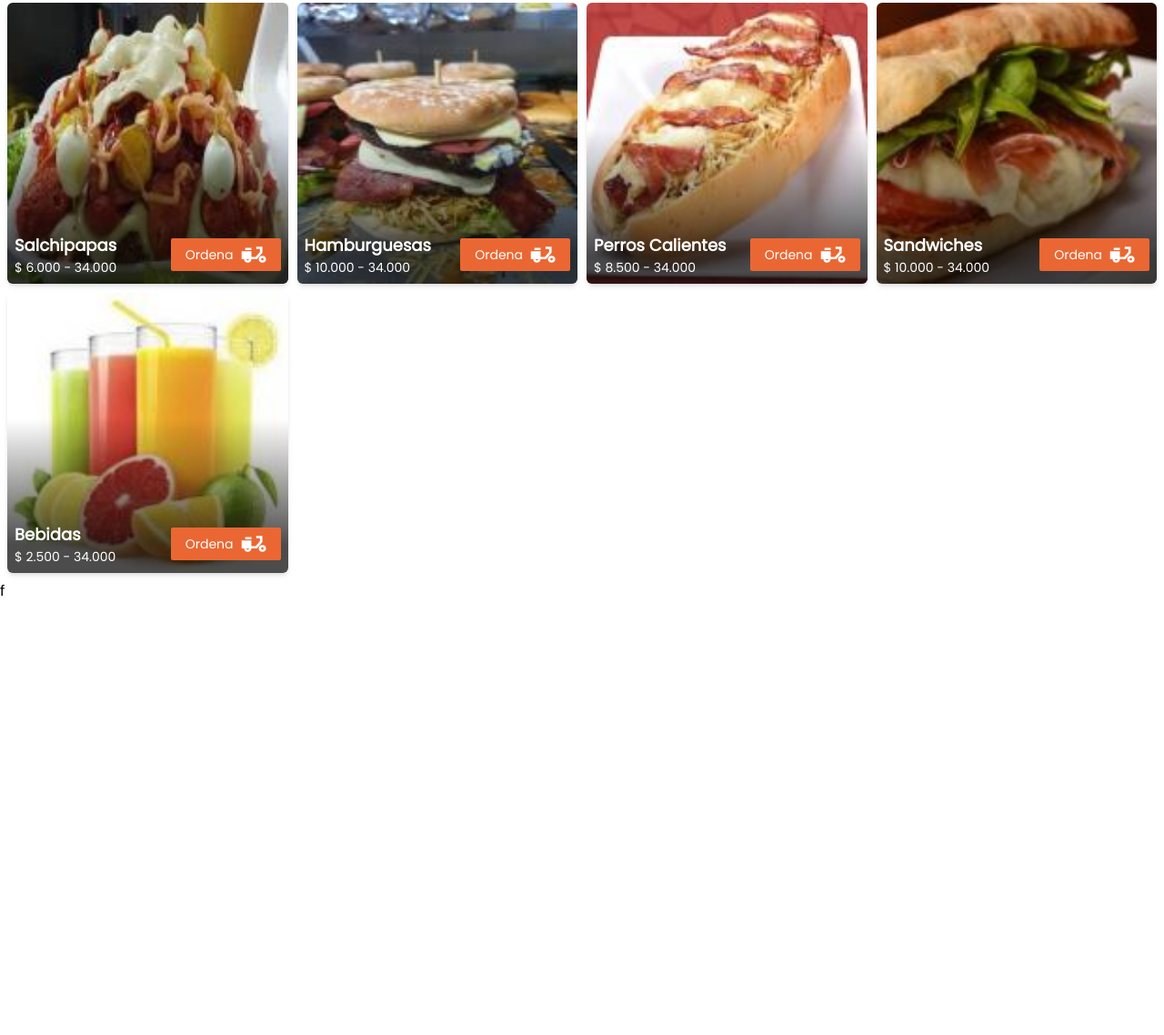
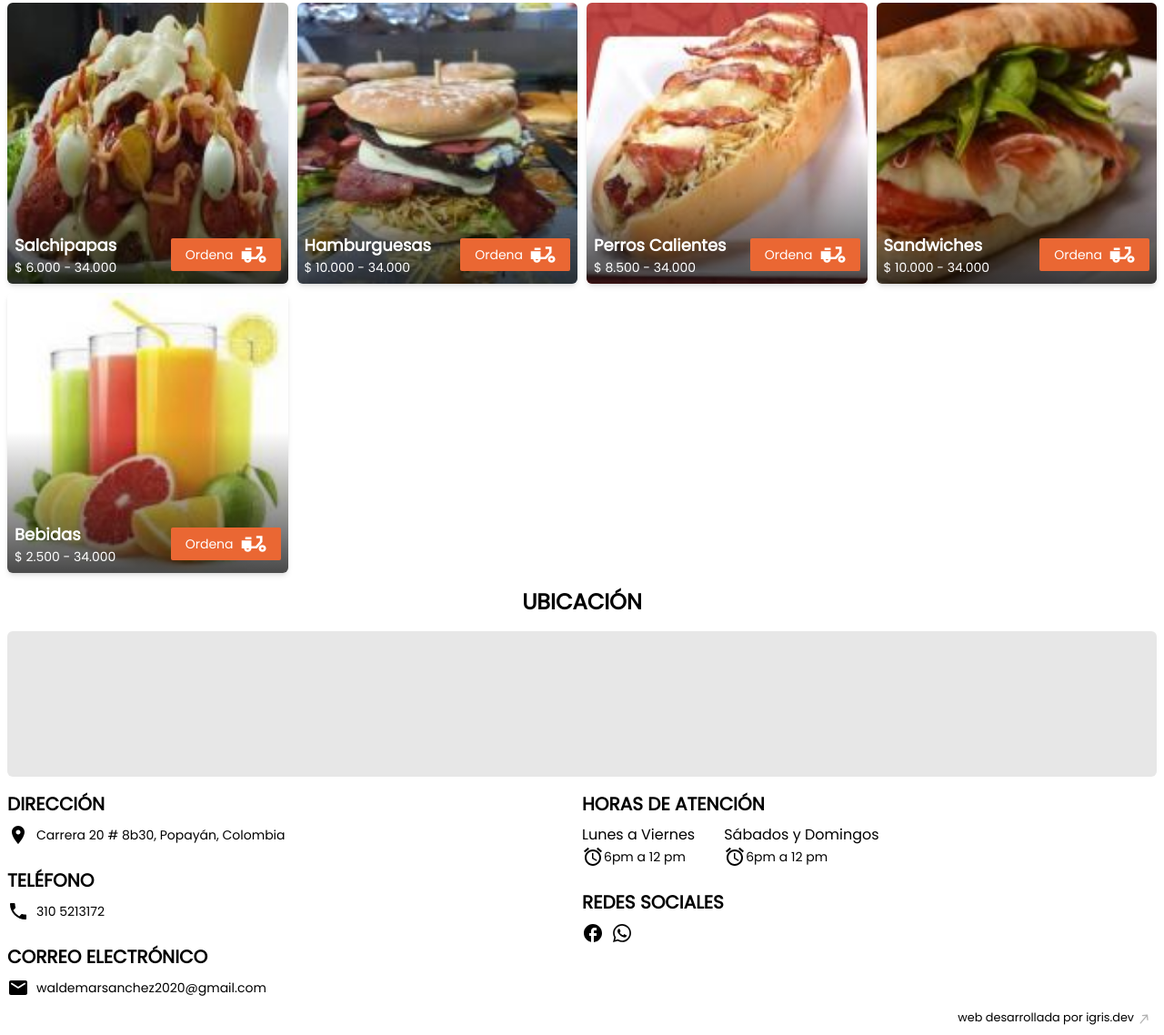
Before and after one commit to igrisdev/reservasonline, an Astro site: page / in a window 1280 px wide. Shown: the part 1866-3004 px from the top of the page at 91% size. Before the commit the page ends 2528 px from the top, so only its background shows below. Built offline with nearby package versions, Linux system fonts and the light colour scheme; Astro itself is replaced by a stand-in of ours.

Commit message:
location almost finished

```diff
--- a/src/sections/location/Location.astro
+++ b/src/sections/location/Location.astro
@@ -1,3 +1,81 @@
-<footer>
-  f
+---
+import LocationIcon from '@assets/icons/LocationIcon.astro'
+import PhoneIcon from '@assets/icons/PhoneIcon.astro'
+import EmailIcon from '@assets/icons/EmailIcon.astro'
+import ClockIcon from '@assets/icons/ClockIcon.astro'
+import WhatsAppIcon from '@assets/icons/WhatsAppIcon.astro'
+import FacebookIcon from '@assets/icons/FacebookIcon.astro'
+import RowIcon from '@assets/icons/RowIcon.astro'
+---
+
+<footer class='p-2 max-w-7xl mx-auto pb-10 relative'>
+  <a
+    href='#'
+    class='absolute bottom-2 right-4 flex items-center hover:text-local_background_quaternary'
+  >
+    <small>web desarrollada por igris.dev </small>
+    <RowIcon />
+  </a>
+  <h2 class='text-center text-2xl font-bold mb-4'>UBICACIÓN</h2>
+
+  <div>
+    <section class='h-40 bg-local_background_tertiary rounded-md mb-4'>
+    </section>
+
+    <section class='flex'>
+      <div class='flex flex-col flex-1 gap-6'>
+        <div>
+          <h3 class='text-xl font-bold mb-2'>DIRECCIÓN</h3>
+          <div class='flex items-center gap-2'>
+            <LocationIcon />
+            <p class='text-sm'>Carrera 20 # 8b30, Popayán, Colombia</p>
+          </div>
+        </div>
+        <div>
+          <h3 class='text-xl font-bold mb-2'>TELÉFONO</h3>
+          <div class='flex items-center gap-2'>
+            <PhoneIcon />
+            <p class='text-sm'>310 5213172</p>
+          </div>
+        </div>
+        <div>
+          <h3 class='text-xl font-bold mb-2'>CORREO ELECTRÓNICO</h3>
+          <div class='flex items-center gap-2'>
+            <EmailIcon />
+            <p class='text-sm'>waldemarsanchez2020@gmail.com</p>
+          </div>
+        </div>
+      </div>
+
+      <div class='flex flex-col flex-1 gap-6'>
+        <div>
+          <h3 class='text-xl font-bold mb-2'>HORAS DE ATENCIÓN</h3>
+          <div class='flex items-center gap-8'>
+            <div>
+              <h4>Lunes a Viernes</h4>
+              <div class='flex items-center'>
+                <ClockIcon />
+                <p class='text-sm'>6pm a 12 pm</p>
+              </div>
+            </div>
+
+            <div>
+              <h4>Sábados y Domingos</h4>
+              <div class='flex items-center'>
+                <ClockIcon />
+                <p class='text-sm'>6pm a 12 pm</p>
+              </div>
+            </div>
+          </div>
+        </div>
+        <div>
+          <h3 class='text-xl font-bold mb-2'>REDES SOCIALES</h3>
+          <div class='flex items-center gap-2'>
+            <FacebookIcon />
+            <WhatsAppIcon />
+          </div>
+        </div>
+      </div>
+    </section>
+  </div>
 </footer>
--- a/src/sections/specialties/Specialties.astro
+++ b/src/sections/specialties/Specialties.astro
@@ -49,7 +49,7 @@ const specialties = [
             class='w-full h-full object-cover relative'
           />
 
-          <div class='absolute top-0 left-0 right-0 bottom-0 bg-gradient-to-t from-black/70 from-10% via-transparent to-transparent flex items-end p-2'>
+          <div class='absolute top-0 left-0 right-0 bottom-0 bg-gradient-to-t from-black/70 from-[1%] via-transparent to-transparent flex items-end p-2'>
             <div class='w-full flex items-center justify-between'>
               <div>
                 <h3 class='text-white text-lg font-bold'>{name}</h3>
```
